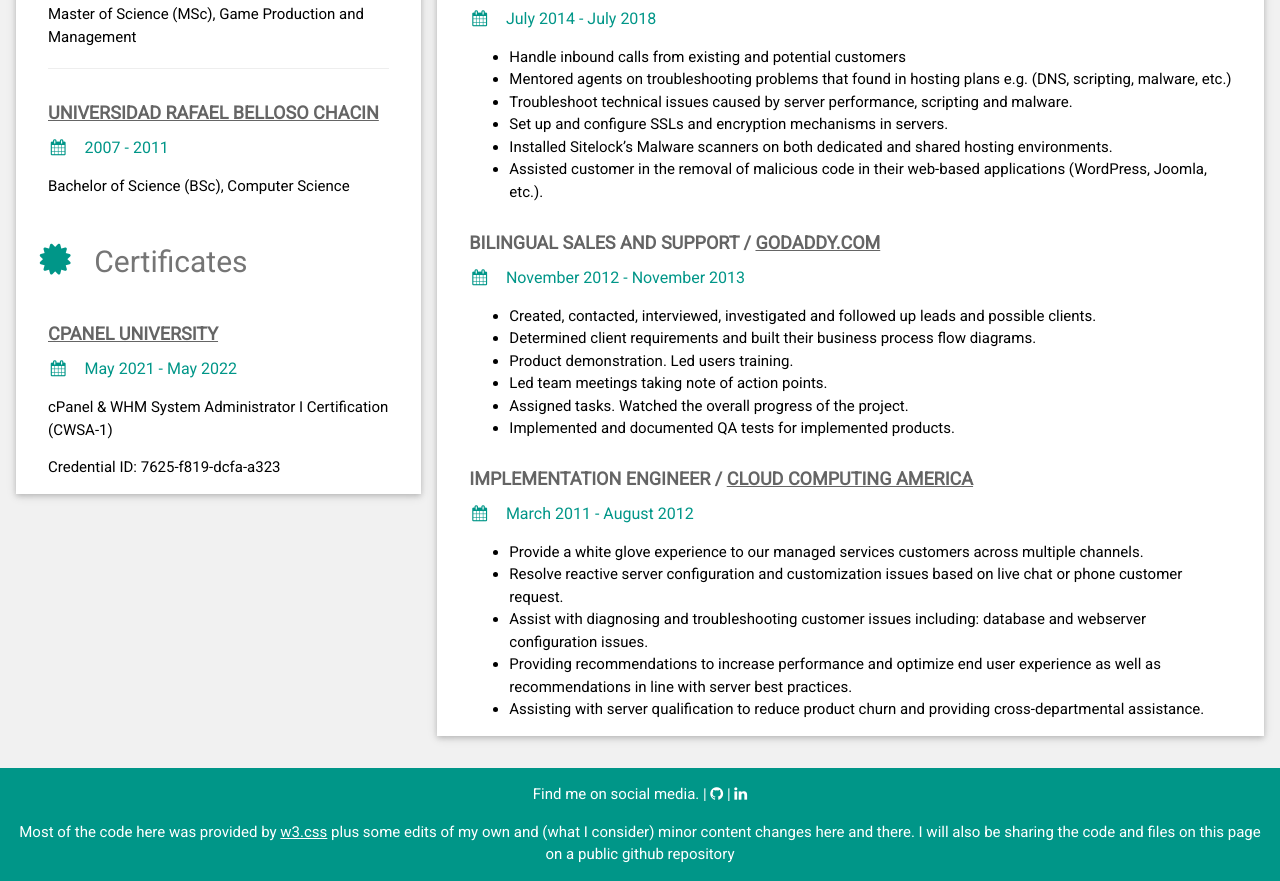
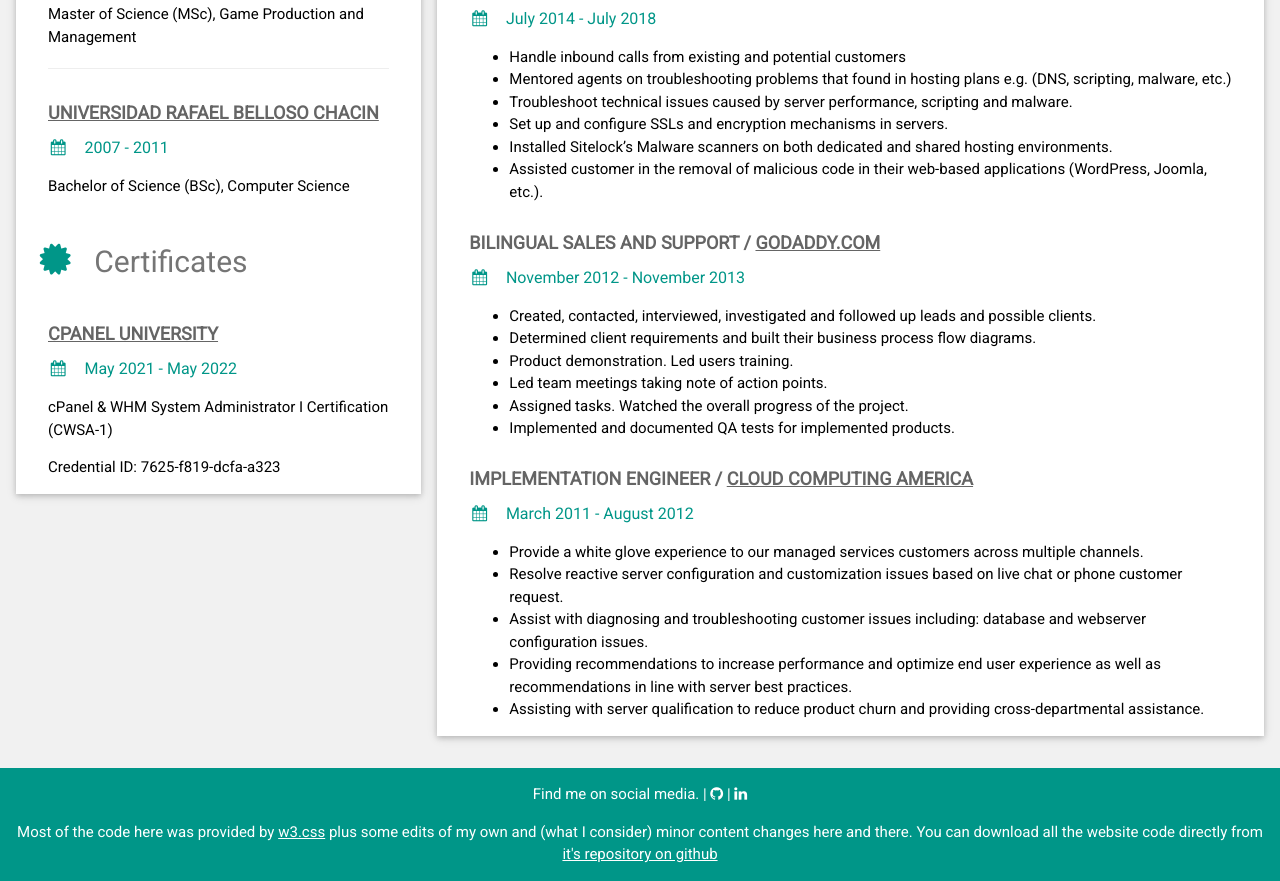
Before and after one commit to bu-lzambrano/zambrano.me, a plain HTML site: page index.html in a window 1280 px wide. Shown: the part 1293-2174 px from the top of the page. Drawn offline with Linux system fonts and the light colour scheme.

Commit message:
second commit - adding github repo to footer

```diff
--- a/index.html
+++ b/index.html
@@ -196,7 +196,7 @@ html,body,h1,h2,h3,h4,h5,h6 {font-family: "Roboto", sans-serif}
     <a href="https://github.com/bu-lzambrano"><i class="fa fa-github w3-hover-opacity"></i></a> |
     <a href="https://www.linkedin.com/in/zambranoluis"><i class="fa fa-linkedin w3-hover-opacity">
   </i></a></p>
-  <p>Most of the code here was provided by <a href="https://www.w3schools.com/w3css/default.asp" target="_blank">w3.css</a> plus some edits of my own and (what I consider) minor content changes here and there. I will also be sharing the code and files on this page on a public github repository</p>
+  <p>Most of the code here was provided by <a href="https://www.w3schools.com/w3css/default.asp" target="_blank">w3.css</a> plus some edits of my own and (what I consider) minor content changes here and there. You can download all the website code directly from <a href="https://github.com/bu-lzambrano/zambrano.me">it's repository on github</a></p>
 </footer>
 
 </body>
```
